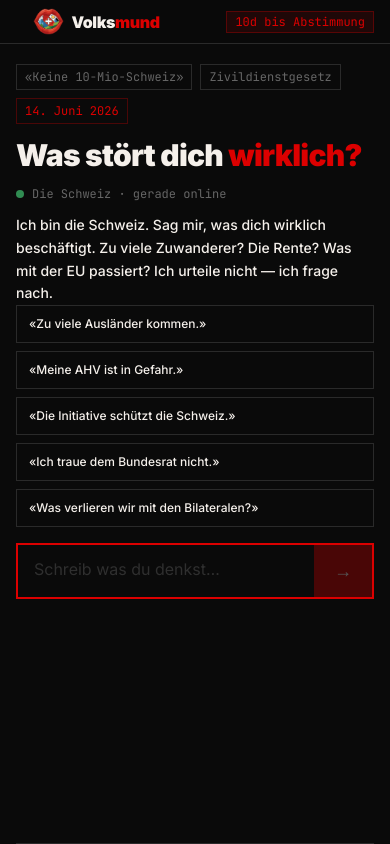
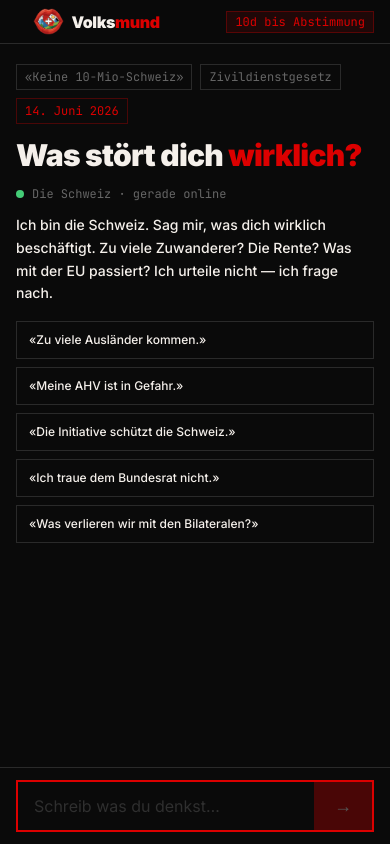
Before and after one commit to geisejan/volksmund, a SvelteKit app: page / in a window 390 px wide. Shown: the top 844 px of the page. Built offline with nearby package versions, Linux system fonts and the light colour scheme.

Commit message:
fix: input fixed am bottom auf mobile, visualViewport für iOS-keyboard

```diff
--- a/src/routes/+page.svelte
+++ b/src/routes/+page.svelte
@@ -2,15 +2,27 @@
 	import { vorlagen, urteilConfig } from '$lib/fakten.js';
 	import { onMount } from 'svelte';
 
-	let heroSection = $state(null);
+	let inputBar = $state(null);
 
 	onMount(() => {
-		const setHeight = () => {
-			if (heroSection) heroSection.style.height = window.innerHeight - 44 + 'px';
+		if (typeof window === 'undefined') return;
+
+		// iOS: fixed input folgt dem Keyboard via visualViewport
+		const vv = window.visualViewport;
+		if (!vv) return;
+
+		const reposition = () => {
+			if (!inputBar) return;
+			const offset = window.innerHeight - vv.height - vv.offsetTop;
+			inputBar.style.transform = `translateY(-${Math.max(0, offset)}px)`;
 		};
-		setHeight();
-		window.addEventListener('resize', setHeight);
-		return () => window.removeEventListener('resize', setHeight);
+
+		vv.addEventListener('resize', reposition);
+		vv.addEventListener('scroll', reposition);
+		return () => {
+			vv.removeEventListener('resize', reposition);
+			vv.removeEventListener('scroll', reposition);
+		};
 	});
 
 	// Chat state
@@ -104,9 +116,11 @@
 <!-- PAGE -->
 <div class="max-w-6xl mx-auto px-4">
 
-	<!-- HERO + CHAT -->
-	<section bind:this={heroSection} class="flex flex-col justify-start pt-5 pb-6 sm:min-h-[calc(100dvh-2.75rem)] sm:justify-center sm:pt-6 sm:pb-12 border-b border-swiss-border">
-
+	<!-- HERO + CHAT — Mobile: volle Höhe mit Padding für fixed Input -->
+	<section
+		class="flex flex-col pt-5 pb-28 sm:pb-12 sm:min-h-[calc(100dvh-2.75rem)] sm:justify-center sm:pt-6 border-b border-swiss-border"
+		style="min-height: calc(100svh - 2.75rem)"
+	>
 		<!-- INITIATIVEN LABELS -->
 		<div class="flex flex-wrap gap-2 mb-4">
 			<span class="text-xs font-mono border border-swiss-border text-swiss-muted px-2 py-1 whitespace-nowrap">«Keine 10-Mio-Schweiz»</span>
@@ -125,7 +139,6 @@
 				<div class="w-2 h-2 bg-green-400 rounded-full animate-pulse-slow"></div>
 				<p class="text-swiss-muted text-xs font-mono">Die Schweiz · gerade online</p>
 			</div>
-			<div class="flex-1 min-w-0">
 			<div bind:this={chatContainer} class="space-y-3">
 				{#each messages as msg, i}
 					{#if msg.role === 'assistant'}
@@ -151,21 +164,19 @@
 
 		<!-- SCHNELLEINSTIEG -->
 		{#if messages.length === 1 && !loading}
-			<div class="mb-4 flex flex-col gap-2 sm:flex-row sm:overflow-x-auto sm:no-scrollbar sm:pb-1">
+			<div class="flex flex-col gap-2 sm:flex-row sm:flex-wrap">
 				{#each suggestions as s}
 					<button
 						onclick={() => sendMessage(s)}
-						class="text-xs sm:text-sm text-swiss-warm border border-swiss-border px-3 py-2.5 sm:px-4 sm:py-2.5 hover:border-swiss-red hover:bg-swiss-red/10 active:bg-swiss-red/20 transition-all duration-150 font-medium text-left sm:whitespace-nowrap sm:flex-shrink-0"
+						class="text-xs sm:text-sm text-swiss-warm border border-swiss-border px-3 py-2.5 hover:border-swiss-red hover:bg-swiss-red/10 active:bg-swiss-red/20 transition-all duration-150 font-medium text-left"
 					>«{s}»</button>
 				{/each}
 			</div>
 		{/if}
 
-		<div class="flex-1"></div>
-
-		<!-- INPUT -->
-		<div class="w-full">
-			<p class="text-swiss-muted text-xs mb-2 font-mono hidden sm:block">↓ Deine Meinung — tippe und drück Enter</p>
+		<!-- INPUT — Desktop only (Mobile hat fixed bar unten) -->
+		<div class="hidden sm:block mt-6">
+			<p class="text-swiss-muted text-xs mb-2 font-mono">↓ Deine Meinung — tippe und drück Enter</p>
 			<div class="flex border-2 border-swiss-red focus-within:border-white transition-colors duration-150">
 				<textarea
 					bind:value={input}
@@ -173,13 +184,13 @@
 					placeholder="Schreib was du denkst…"
 					rows="1"
 					disabled={loading}
-					class="flex-1 bg-transparent px-4 py-3 sm:px-5 sm:py-4 text-swiss-warm text-base placeholder:text-swiss-muted/40 resize-none focus:outline-none disabled:opacity-50"
+					class="flex-1 bg-transparent px-5 py-4 text-swiss-warm text-base placeholder:text-swiss-muted/40 resize-none focus:outline-none disabled:opacity-50"
 					style="field-sizing: content; min-height: 52px; max-height: 120px;"
 				></textarea>
 				<button
 					onclick={() => sendMessage()}
 					disabled={loading || !input.trim()}
-					class="bg-swiss-red text-white px-5 sm:px-7 font-black text-lg hover:bg-red-700 active:bg-red-800 transition-colors disabled:opacity-30 disabled:cursor-not-allowed flex-shrink-0 self-stretch flex items-center"
+					class="bg-swiss-red text-white px-7 font-black text-lg hover:bg-red-700 active:bg-red-800 transition-colors disabled:opacity-30 disabled:cursor-not-allowed flex-shrink-0 self-stretch flex items-center"
 				>→</button>
 			</div>
 		</div>
@@ -198,8 +209,6 @@
 		<div class="pb-10">
 			{#each vorlagen as vorlage}
 				<section id={vorlage.id} class="py-10 border-t border-swiss-border">
-
-					<!-- VORLAGE HEADER -->
 					<div class="flex flex-wrap items-start gap-4 mb-6">
 						<div class="flex-1 min-w-0">
 							<div class="flex flex-wrap gap-2 mb-2">
@@ -213,8 +222,6 @@
 						</div>
 						<p class="text-swiss-muted text-sm leading-relaxed max-w-md">{vorlage.zusammenfassung}</p>
 					</div>
-
-					<!-- COLUMN LABELS -->
 					<div class="grid grid-cols-2 gap-3 mb-3">
 						<div class="flex items-center gap-2">
 							<div class="w-2 h-2 rounded-full bg-red-500 flex-shrink-0"></div>
@@ -225,8 +232,6 @@
 							<span class="text-xs font-mono text-swiss-muted uppercase tracking-widest">Was wirklich stimmt</span>
 						</div>
 					</div>
-
-					<!-- VERGLEICH ROWS -->
 					<div class="space-y-2">
 						{#each vorlage.vergleiche as v}
 							<div class="grid grid-cols-2 gap-0 overflow-hidden border border-swiss-border">
@@ -252,9 +257,33 @@
 	</details>
 
 	<!-- FOOTER -->
-	<footer class="border-t border-swiss-border py-8 text-center">
+	<footer class="border-t border-swiss-border py-8 text-center mb-20 sm:mb-0">
 		<p class="text-swiss-muted text-xs font-mono">Volksmund · Keine Partei · Keine PR · Nur Fakten · 14. Juni 2026</p>
 		<p class="text-swiss-border text-xs mt-1">Quellen: BFS, EJPD, SRF Faktencheck, Studie SEM 2026, SECO, BSV</p>
 	</footer>
 
 </div>
+
+<!-- FIXED INPUT BAR — nur Mobile -->
+<div
+	bind:this={inputBar}
+	class="sm:hidden fixed bottom-0 left-0 right-0 z-40 bg-swiss-dark border-t border-swiss-border px-4 py-3"
+	style="padding-bottom: max(12px, env(safe-area-inset-bottom))"
+>
+	<div class="flex border-2 border-swiss-red focus-within:border-white transition-colors duration-150">
+		<textarea
+			bind:value={input}
+			onkeydown={handleKey}
+			placeholder="Schreib was du denkst…"
+			rows="1"
+			disabled={loading}
+			class="flex-1 bg-transparent px-4 py-3 text-swiss-warm text-base placeholder:text-swiss-muted/40 resize-none focus:outline-none disabled:opacity-50"
+			style="field-sizing: content; min-height: 48px; max-height: 100px;"
+		></textarea>
+		<button
+			onclick={() => sendMessage()}
+			disabled={loading || !input.trim()}
+			class="bg-swiss-red text-white px-5 font-black text-lg hover:bg-red-700 active:bg-red-800 transition-colors disabled:opacity-30 disabled:cursor-not-allowed flex-shrink-0 self-stretch flex items-center"
+		>→</button>
+	</div>
+</div>
```
Lines whose indentation alone changed are shown as unchanged.
